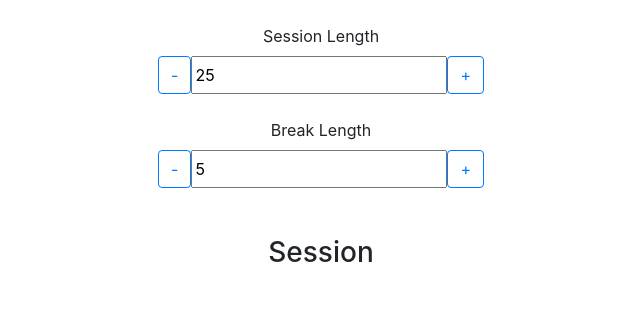
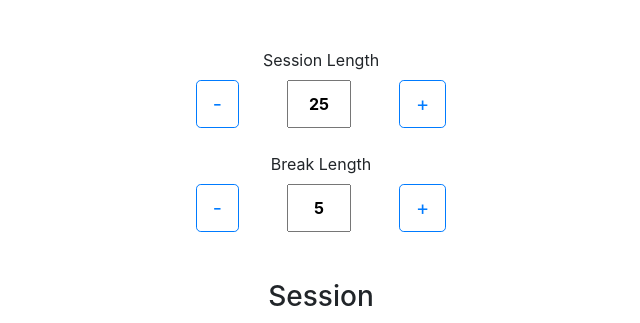
Before and after one commit to Farmanara/pomodoro, a React app: page / in a window 1280 px wide. Shown: the top 323 px of the page, without its empty margins (319-959 px from the left). Built offline with nearby package versions, Linux system fonts and the light colour scheme.

Commit message:
changed some styling

```diff
--- a/src/index.css
+++ b/src/index.css
@@ -1,79 +1,10 @@
-/* * {
-  margin: 0;
-  padding: 0;
-}
-body {
-  display: grid;
-  margin: 0;
-  background-color: cadetblue;
-}
-.container {
-  padding: 5px;
-  min-width: 365px;
-  margin: 0 auto;
-  display: grid;
-  grid-template-columns: 33% 33% 33%;
-  grid-template-rows: repeat(5, 1fr) 3fr 1fr;
-  justify-content: space-around;
-  justify-items: center;
-  align-items: center;
-  border: 2px solid saddlebrown;
-}
-button {
-  border-radius: 50%;
-  height: 50px;
-  width: 50px;
-}
-input {
-  width: 50px;
-}
-#session-label {
-  grid-column: 2;
-}
-
-#session-decrement {
-  grid-column: 1;
-  grid-row: 2;
+#break-length {
+  text-align: center;
+  width: 4rem;
+  font-weight: bolder;
 }
 #session-length {
-  width: auto;
-
-  grid-column: 2;
-  grid-row: 2;
-  foi
+  text-align: center;
+  width: 4rem;
+  font-weight: bolder;
 }
-#session-increment {
-  grid-column: 3;
-  grid-row: 2;
-}
-
-#break-label {
-  grid-column: 2;
-  grid-row: 3;
-}
-#break-decrement {
-  grid-column: 1;
-  grid-row: 4;
-}
-#break-length {
-  grid-column: 2;
-  grid-row: 4;
-}
-#break-increment {
-  grid-column: 3;
-  grid-row: 4;
-}
-#timer-label {
-  grid-column: 2;
-  grid-row: 5;
-}
-#time-left {
-  grid-column: 2;
-  grid-row: 6;
-}
-
-.start-stop-reset-buttons {
-  display: grid;
-  grid-column: 2;
-  grid-row: 7;
-} */
--- a/src/index.js
+++ b/src/index.js
@@ -72,7 +72,7 @@ class Clock extends React.Component {
             sessionLength: e.target.value,
           },
           () => {
-            this.setState({ timer: this.state.sessionLength * 60 });
+            this.setState({ minutes: this.state.sessionLength });
           }
         );
       }
@@ -164,11 +164,11 @@ class Clock extends React.Component {
 
   render() {
     return (
-      <div className=" pt-4 container-sm text-center vertical-center">
+      <div className=" mt-5 container-sm text-center vertical-center">
         <label id="session-label">Session Length</label>
         <div className="row justify-content-center">
           <button
-            className="btn btn-outline-primary"
+            className="btn btn-lg  btn-outline-primary"
             type="button"
             id="session-decrement"
             onClick={this.sessionDecrement}
@@ -176,6 +176,7 @@ class Clock extends React.Component {
             -
           </button>
           <input
+            className="mx-5"
             id="session-length"
             pattern="[0-9]*"
             type="text"
@@ -183,7 +184,7 @@ class Clock extends React.Component {
             onChange={this.handleChange}
           ></input>
           <button
-            className="btn btn-outline-primary"
+            className=" btn-lg btn btn-outline-primary"
             id="session-increment"
             onClick={this.sessionIncrement}
           >
@@ -196,20 +197,21 @@ class Clock extends React.Component {
 
         <div className="row justify-content-center">
           <button
-            className="btn btn-outline-primary"
+            className="btn  btn-lg btn-outline-primary"
             id="break-decrement"
             onClick={this.breakDecrement}
           >
             -
           </button>
           <input
+            className="mx-5"
             id="break-length"
             type="text"
             value={this.state.breakLength}
             onChange={this.handleChange}
           ></input>
           <button
-            className="btn btn-outline-primary"
+            className="btn btn-lg btn-outline-primary"
             id="break-increment"
             onClick={this.breakIncrement}
           >
@@ -222,7 +224,7 @@ class Clock extends React.Component {
           </div>
 
           <div
-            className="d-inline-flex p-5 h1 font-weight-bold border border-primary rounded-circle"
+            className="d-inline-flex p-5 display-1 font-weight-bold"
             id="time-left"
           >
             {this.state.minutes}:{this.state.seconds}{" "}
```
